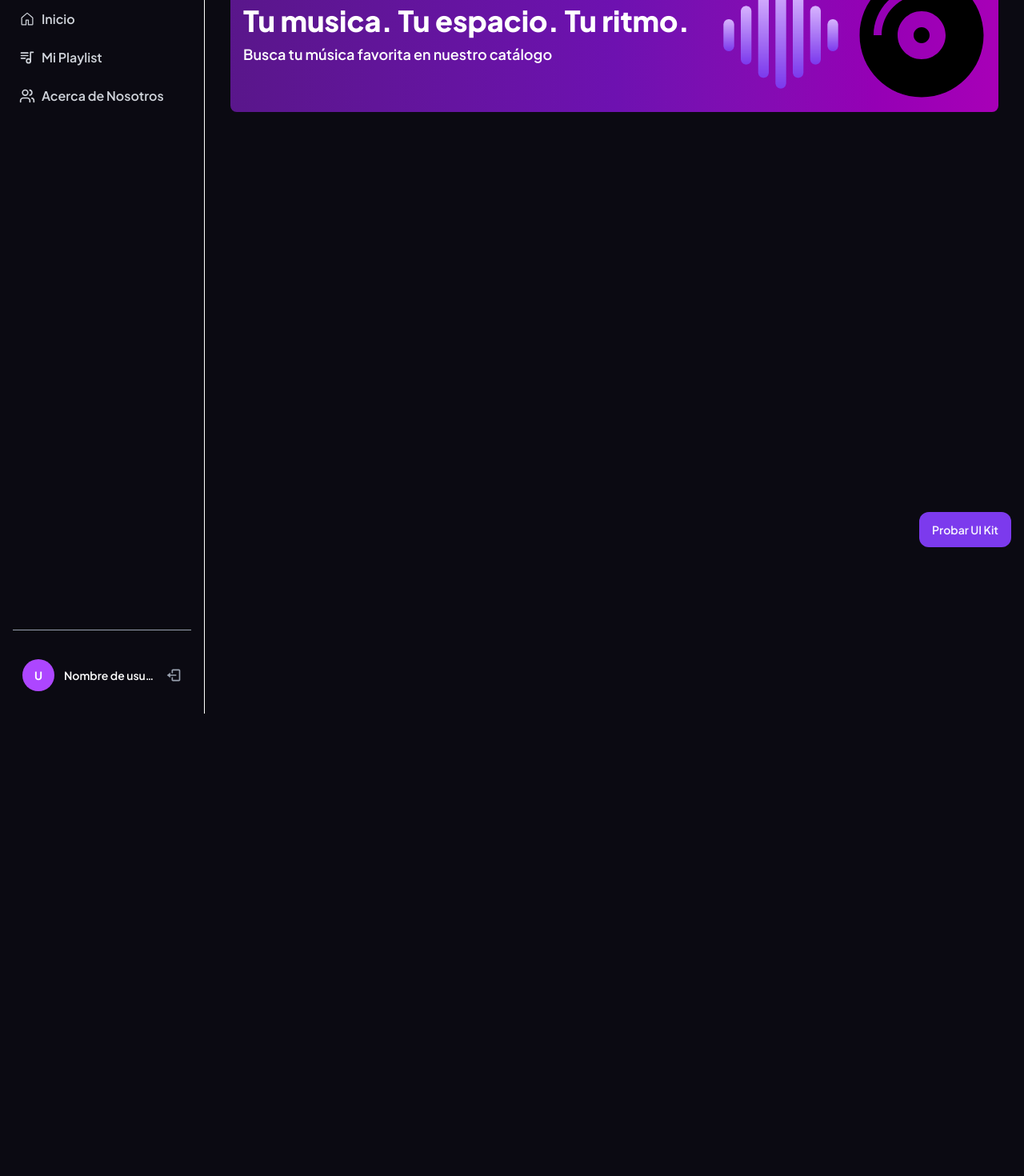
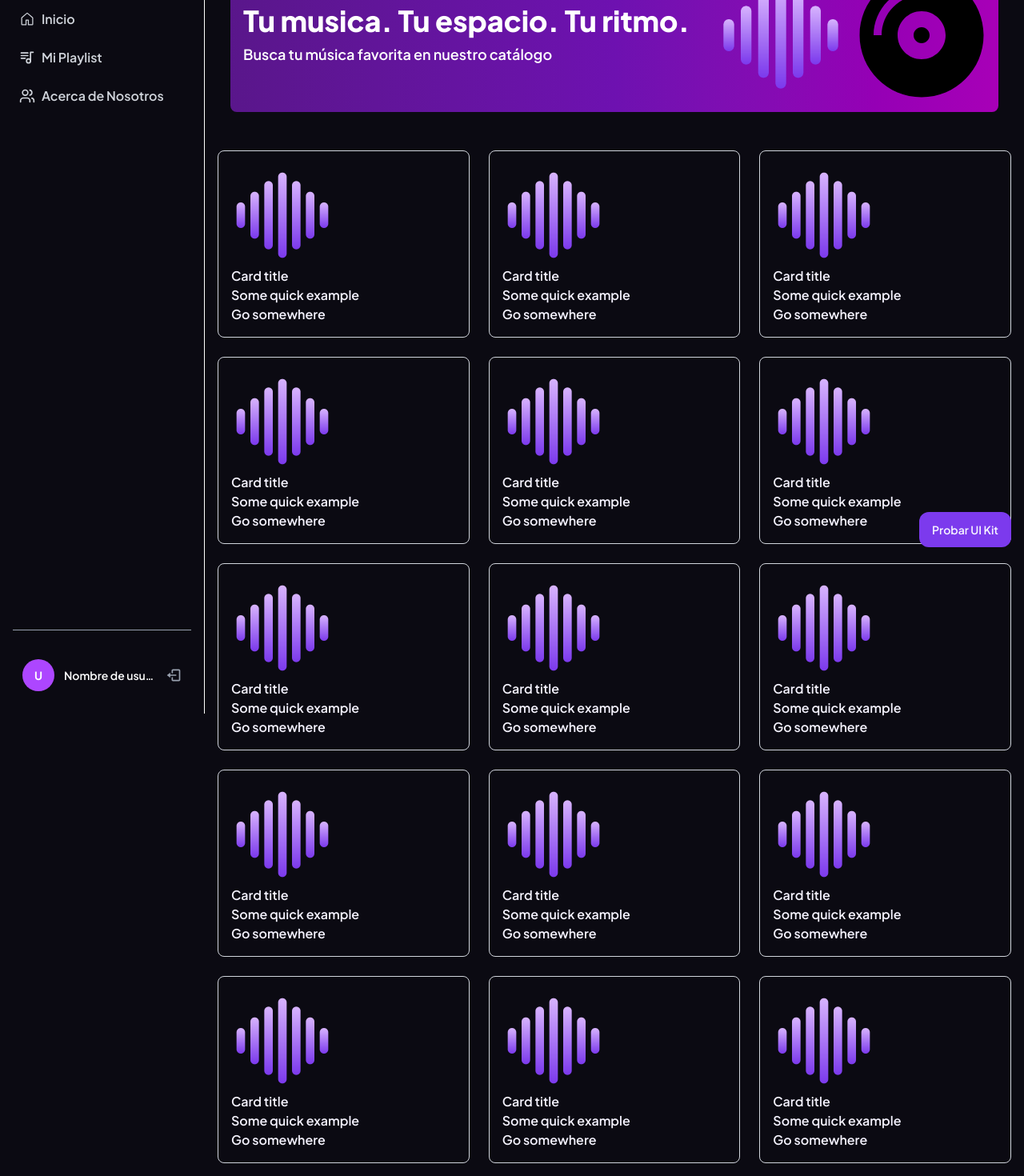
Before and after one commit to luciollanos1234-eng/sonora, a React (Vite) app: page / in a window 1280 px wide. Shown: the part 100-1570 px from the top of the page at 80% size. Before the commit the page ends 992 px from the top, so only its background shows below. Built offline with nearby package versions, Linux system fonts and the light colour scheme.

Commit message:
feat: agregar cards de catalogo

```diff
--- a/src/pages/Home.tsx
+++ b/src/pages/Home.tsx
@@ -1,4 +1,4 @@
-import { Link } from "react-router-dom";
+import { Link, NavLink } from "react-router-dom";
 import { FaCompactDisc } from "react-icons/fa";
 import Logo from "../assets/Favicon.sonora.png";
 
@@ -25,6 +25,98 @@ const Home = () => {
           </div>
         </div>
       </section>
+      <section className="grid grid-cols-1 gap-4 p-4 sm:grid-cols-2 lg:grid-cols-3 xl:gap-6">
+        <div className="border border-gray-300 rounded-lg p-4 h-full w-full">
+          <img src={Logo} alt="sonora" className="h-32 w-32" />
+          <h4 className="card-title">Card title</h4>
+          <p className="card-text">Some quick example </p>
+          <NavLink to="/some-path">Go somewhere</NavLink>
+        </div>
+        <div className="border border-gray-300 rounded-lg p-4 h-full w-full">
+          <img src={Logo} alt="sonora" className="h-32 w-32" />
+          <h4 className="card-title">Card title</h4>
+          <p className="card-text">Some quick example </p>
+          <NavLink to="/some-path">Go somewhere</NavLink>
+        </div>
+        <div className="border border-gray-300 rounded-lg p-4 h-full w-full">
+          <img src={Logo} alt="sonora" className="h-32 w-32" />
+          <h4 className="card-title">Card title</h4>
+          <p className="card-text">Some quick example </p>
+          <NavLink to="/some-path">Go somewhere</NavLink>
+        </div>
+        <div className="border border-gray-300 rounded-lg p-4 h-full w-full">
+          <img src={Logo} alt="sonora" className="h-32 w-32" />
+          <h4 className="card-title">Card title</h4>
+          <p className="card-text">Some quick example </p>
+          <NavLink to="/some-path">Go somewhere</NavLink>
+        </div>
+        <div className="border border-gray-300 rounded-lg p-4 h-full w-full">
+          <img src={Logo} alt="sonora" className="h-32 w-32" />
+          <h4 className="card-title">Card title</h4>
+          <p className="card-text">Some quick example </p>
+          <NavLink to="/some-path">Go somewhere</NavLink>
+        </div>
+        <div className="border border-gray-300 rounded-lg p-4 h-full w-full">
+          <img src={Logo} alt="sonora" className="h-32 w-32" />
+          <h4 className="card-title">Card title</h4>
+          <p className="card-text">Some quick example </p>
+          <NavLink to="/some-path">Go somewhere</NavLink>
+        </div>
+        <div className="border border-gray-300 rounded-lg p-4 h-full w-full">
+          <img src={Logo} alt="sonora" className="h-32 w-32" />
+          <h4 className="card-title">Card title</h4>
+          <p className="card-text">Some quick example </p>
+          <NavLink to="/some-path">Go somewhere</NavLink>
+        </div>
+        <div className="border border-gray-300 rounded-lg p-4 h-full w-full">
+          <img src={Logo} alt="sonora" className="h-32 w-32" />
+          <h4 className="card-title">Card title</h4>
+          <p className="card-text">Some quick example </p>
+          <NavLink to="/some-path">Go somewhere</NavLink>
+        </div>
+        <div className="border border-gray-300 rounded-lg p-4 h-full w-full">
+          <img src={Logo} alt="sonora" className="h-32 w-32" />
+          <h4 className="card-title">Card title</h4>
+          <p className="card-text">Some quick example </p>
+          <NavLink to="/some-path">Go somewhere</NavLink>
+        </div>
+        <div className="border border-gray-300 rounded-lg p-4 h-full w-full">
+          <img src={Logo} alt="sonora" className="h-32 w-32" />
+          <h4 className="card-title">Card title</h4>
+          <p className="card-text">Some quick example </p>
+          <NavLink to="/some-path">Go somewhere</NavLink>
+        </div>
+        <div className="border border-gray-300 rounded-lg p-4 h-full w-full">
+          <img src={Logo} alt="sonora" className="h-32 w-32" />
+          <h4 className="card-title">Card title</h4>
+          <p className="card-text">Some quick example </p>
+          <NavLink to="/some-path">Go somewhere</NavLink>
+        </div>
+        <div className="border border-gray-300 rounded-lg p-4 h-full w-full">
+          <img src={Logo} alt="sonora" className="h-32 w-32" />
+          <h4 className="card-title">Card title</h4>
+          <p className="card-text">Some quick example </p>
+          <NavLink to="/some-path">Go somewhere</NavLink>
+        </div>
+        <div className="border border-gray-300 rounded-lg p-4 h-full w-full">
+          <img src={Logo} alt="sonora" className="h-32 w-32" />
+          <h4 className="card-title">Card title</h4>
+          <p className="card-text">Some quick example </p>
+          <NavLink to="/some-path">Go somewhere</NavLink>
+        </div>
+        <div className="border border-gray-300 rounded-lg p-4 h-full w-full">
+          <img src={Logo} alt="sonora" className="h-32 w-32" />
+          <h4 className="card-title">Card title</h4>
+          <p className="card-text">Some quick example </p>
+          <NavLink to="/some-path">Go somewhere</NavLink>
+        </div>
+        <div className="border border-gray-300 rounded-lg p-4 h-full w-full">
+          <img src={Logo} alt="sonora" className="h-32 w-32" />
+          <h4 className="card-title">Card title</h4>
+          <p className="card-text">Some quick example </p>
+          <NavLink to="/some-path">Go somewhere</NavLink>
+        </div>
+      </section>
 
       {/* ACCESO A UI KIT */}
       <Link
@@ -33,7 +125,6 @@ const Home = () => {
       >
         Probar UI Kit
       </Link>
-
     </div>
   );
 };
```
